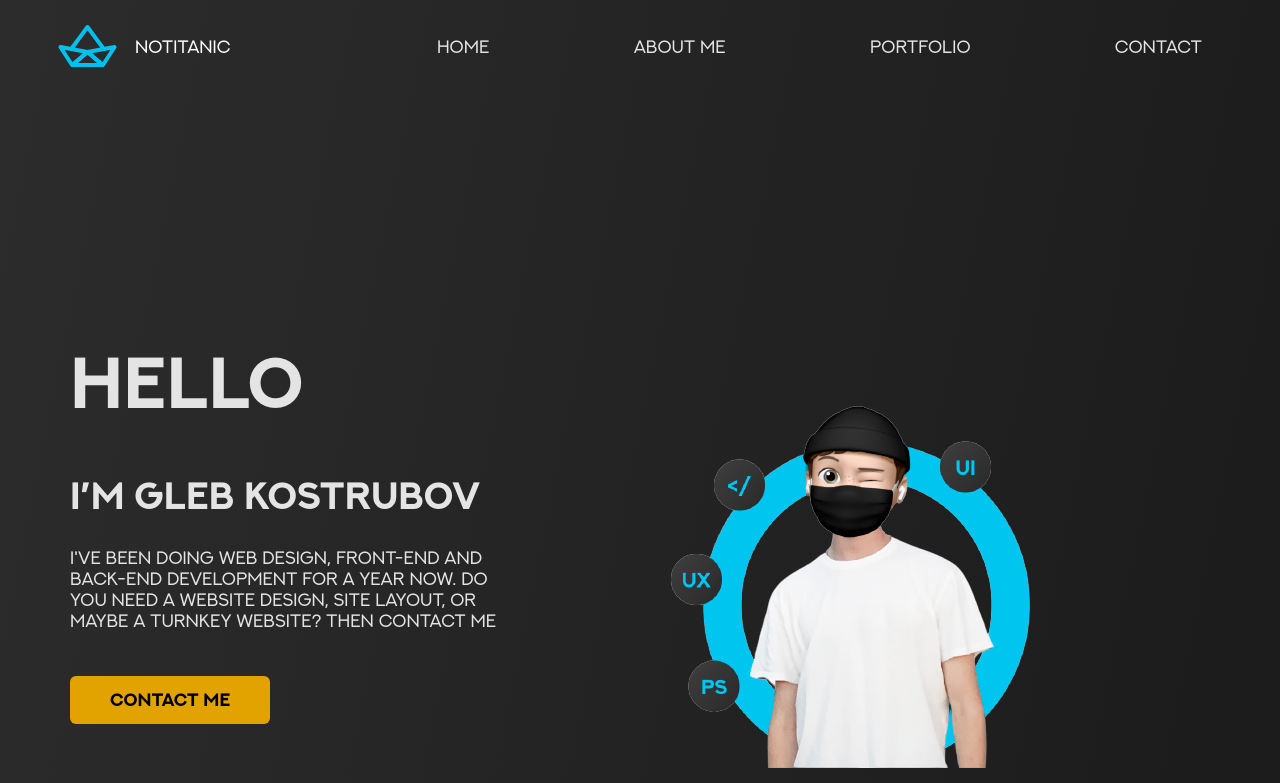
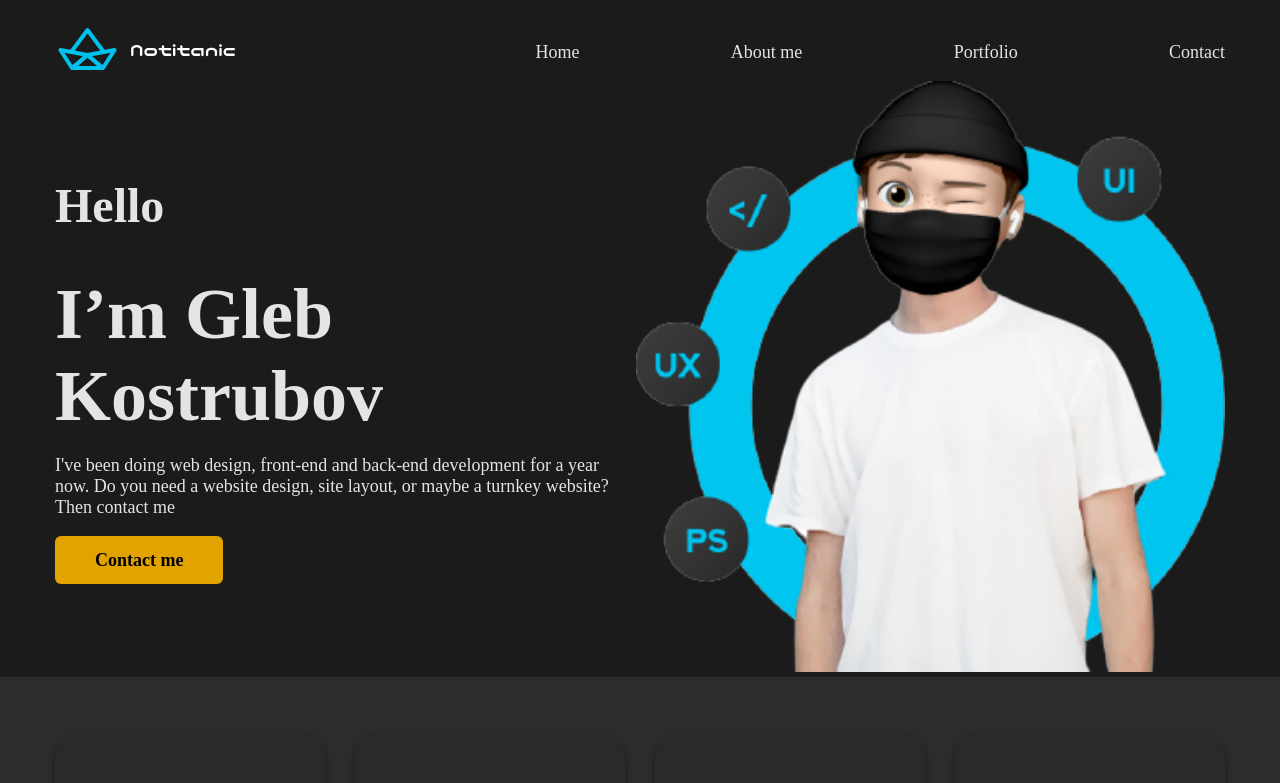
Before and after one commit to Vitaliy-Finiuk/Landing-page, a plain HTML site: page index.html in a window 1280 px wide. Shown: the top 783 px of the page. Drawn offline with nearby package versions, Linux system fonts and the light colour scheme; files whose address does not match are found by name.

Commit message:
New Header

```diff
--- a/Scripts/script.js
+++ b/Scripts/script.js
@@ -1,6 +1,6 @@
-const menuIcon = document.querySelector('.menu_icon');
+const menuIcon = document.querySelector('.menu-icon');
 if(menuIcon){
-    const menuBody = document.querySelector('.menu_body');
+    const menuBody = document.querySelector('.menu-body');
     menuIcon.addEventListener('click', function(e){
         document.body.classList.toggle('_lock');
         menuBody.classList.toggle('_active');
--- a/css/About.css
+++ /dev/null
@@ -1,80 +0,0 @@
-.about-item {
-  display: -webkit-box;
-  display: -ms-flexbox;
-  display: flex;
-  -ms-flex-wrap: wrap;
-      flex-wrap: wrap;
-  -webkit-box-pack: center;
-      -ms-flex-pack: center;
-          justify-content: center;
-  margin: 0px -15px;
-}
-
-.about-item__sills {
-  -ms-flex-preferred-size: 270px;
-      flex-basis: 270px;
-  height: 270px;
-  margin: 0px 15px 30px 15px;
-  width: calc(25% - 30px);
-  background: #2A2A2A;
-  border-radius: 29px;
-  -webkit-box-shadow: 0px 4px 6px rgba(0, 0, 0, 0.47);
-          box-shadow: 0px 4px 6px rgba(0, 0, 0, 0.47);
-  border: none;
-  -webkit-transition: background-color 100ms ease-in-out;
-  transition: background-color 100ms ease-in-out;
-  font-size: 24px;
-  line-height: 29px;
-  color: #E4E4E4;
-  cursor: pointer;
-}
-
-.about-item__sills:hover, .about-item__sills:focus {
-  background-color: rgba(0, 0, 0, 0.47);
-}
-
-.about-item__sills img {
-  max-width: 75px;
-  max-height: 75px;
-}
-
-.about-desc {
-  padding-top: 400px;
-  display: -webkit-inline-box;
-  display: -ms-inline-flexbox;
-  display: inline-flex;
-  -webkit-box-orient: vertical;
-  -webkit-box-direction: normal;
-      -ms-flex-flow: column wrap;
-          flex-flow: column wrap;
-  -webkit-box-pack: center;
-      -ms-flex-pack: center;
-          justify-content: center;
-  -webkit-box-align: start;
-      -ms-flex-align: start;
-          align-items: flex-start;
-  -ms-flex-line-pack: start;
-      align-content: flex-start;
-  width: 300px;
-  height: 100px;
-}
-
-.about-desc__text {
-  -ms-flex-item-align: stretch;
-      -ms-grid-row-align: stretch;
-      align-self: stretch;
-  -webkit-box-flex: 0;
-      -ms-flex: 0 1 100px;
-          flex: 0 1 100px;
-  text-align: center;
-  -webkit-box-pack: center;
-      -ms-flex-pack: center;
-          justify-content: center;
-  width: 370px;
-  height: 690px;
-  font-size: 20px;
-  line-height: 24px;
-  background: #070707;
-  border-radius: 14px;
-  z-index: 0;
-}
--- a/index.html
+++ b/index.html
@@ -13,32 +13,82 @@
 </head>
 
 <body>
-    <div class=" home-bg">
-        <header>
+    <div class="header-bg">
+        <header class="container">
+            <div class="header">
+            <div class="header__logo">
+                <img src="Image/Header/Logo.svg" alt="logo" />
+            </div>
+            <div class="menu-icon">
+                <div class="menu-icon__line"></div>
+                <div class="menu-icon__line"></div>
+                <div class="menu-icon__line"></div>
+                <span></span>
+            </div>
+            <nav class="menu menu-body">
+                <ul class="menu-list">
+                    <li class="menu-list__item" >
+                        <a  href="#">Home</a>
+                    </li>
+                    <li class="menu-list__item">
+                        <a href="#">About me</a>
+                    </li>
+                    <li class="menu-list__item">
+                        <a href="#">Portfolio</a>
+                    </li>
+                    <li class="menu-list__item">
+                        <a href="#">Contact</a>
+                    </li>
+                </ul>
+            </nav>
+        </div>
+            <div class="header-content">
+                <div class="header-content__text">
+                    <div class="header-title">
+                        <h2 class="header-title__main" >Hello</h2>
+                        <h1 class="header-title__secondary">I’m Gleb Kostrubov</h1>
+                    </div>
+
+                    <div class="header__text">
+                        <p>
+                            I've been doing web design, front-end and back-end development
+                            for a year now. Do you need a website design, site layout, or
+                            maybe a turnkey website? Then contact me
+                        </p>
+                    </div>
+
+                    <button class="header__button button">Contact me</button>
+                </div>
+                <div class="header-content__image">
+                    <img class="img" src="Image/Header/Gleb.png" max-width = "632px"
+                    height = "674px" alt="Gleb" />
+                </div>
+            </div>
+        </header>
+
+        <!-- <header>
             <div class="home container">
-                <div class="menu_icon">
+                <div class="menu-icon">
                     <div class="bar1"></div>
                     <div class="bar2"></div>
                     <div class="bar3"></div>
                     <span></span>
                 </div>
-                <nav class="home-header menu_body">
-
-                    <div class="home-header__logo">
-                        <img src="Image/About/07.svg" alt="logo" />
-                        <div class="home-header__text">Notitanic</div>
-                    </div>
+                <div class="home-header__logo">
+                    <img src="Image/Header/Logo.svg" alt="logo" />
+                </div>
+                <nav class="home-header menu-body">
                     <ul class="home-header__menu">
-                        <li class="menu__link">
+                        <li class="menu-link">
                             <a href="#">Home</a>
                         </li>
-                        <li class="menu__link">
+                        <li class="menu-link">
                             <a href="#">About me</a>
                         </li>
-                        <li class="menu__link">
+                        <li class="menu-link">
                             <a href="#">Portfolio</a>
                         </li>
-                        <li class="menu__link">
+                        <li class="menu-link">
                             <a href="#">Contact</a>
                         </li>
                     </ul>
@@ -65,7 +115,9 @@
                     </div>
                 </div>
             </div>
-        </header>
+        </header> -->
+
+
     </div>
     <main class="main">
         <div class="about container">
@@ -256,8 +308,7 @@
         </div>
 
         <div class="home-header__logo footer-helper">
-            <img src="Image/About/07.svg" alt="logo" />
-            <div class="home-header__text">Notitanic</div>
+            <img src="Image/Header/Logo.svg" alt="logo" />
             <p>Copyright © 2021, Notitanic</p>
         </div>
     </footer>
--- a/scss/_header.scss
+++ b/scss/_header.scss
@@ -1,155 +1,116 @@
-.home {
-  font-family: var(--secondary-font);
-  height: 100vh;
+.header-bg {
+  background-color: #1b1b1b;
 }
-.home-header {
-  padding: 0;
+.header {
   display: flex;
+  flex-direction: column;
   align-items: center;
 
   &__logo {
-    flex-direction: column;
-    display: flex;
-    align-items: center;
   }
-
   &__text {
-    margin: 0px 15px;
-    font-style: normal;
-    font-weight: normal;
-    font-size: 18px;
-    line-height: 18px;
-    color: #ffffff;
-  }
-
-  &__menu {
-    padding: 0px;
-  }
-}
-
-.menu {
-  &__link {
-    margin: 15px;
-    font-size: 18px;
-    line-height: 16px;
-    list-style-type: none;
-    color: #e4e4e4;
-  }
-}
-.gleb {
-  display: flex;
-  justify-content: space-around;
-  text-align: center;
-  flex-wrap: wrap;
-  height: 100vh;
-}
-.home-slogan {
-  max-width: 450px;
-  padding: 0px 15px;
-
-  &__gleb {
-    width: 100%;
-    display: flex;
-    align-items: flex-end;
-    justify-content: center;
-  }
-}
-.slogan {
-  width: auto;
-  &__title {
-    font-size: 25px;
-    line-height: 54px;
-    h1 {
-      font-weight: bold;
-      font-size: 38px;
-    }
-  }
-
-  &__text {
+    font-weight: 300;
     font-size: 18px;
     line-height: 21px;
   }
 }
-.button {
+
+.header-title {
+  &__main {
+    font-weight: 600;
+    font-size: 48px;
+    line-height: 54px;
+  }
+
+  &__secondary {
+    margin: 0px;
+    font-weight: bold;
+    font-size: 72px;
+    line-height: 82px;
+  }
+}
+
+.container {
+  padding: 24px 12px 0px;
+}
+.menu-icon {
+}
+.menu {
+  font-weight: 300;
+  font-size: 18px;
+  line-height: 21px;
+  cursor: pointer;
+}
+.menu-body {
+}
+
+.menu_body._active {
+}
+.menu-list {
+  &__item {
+    list-style-type: none;
+  }
+}
+
+.header-content {
+  align-items: center;
+  &__text {
+    display: flex;
+    flex-direction: column;
+    align-items: center;
+    text-align: center;
+    margin-bottom: 35px;
+    font-weight: 300;
+    font-size: 18px;
+    line-height: 21px;
+  }
+
+  &__image {
+  }
+}
+.header {
+  &__button {
     background-color: #e2a300;
-  font-weight: bold;
-  font-size: 18px;
-  line-height: 20px;
-  margin-top: 27px;
-  padding: 14px 40px;
-  border-radius: 6px;
-  border: none;
-  cursor: pointer;
     &:hover,
     &:focus {
       background: linear-gradient(87.32deg, #e2a300 4.47%, #e29500 95.53%);
       box-shadow: 0px 2px 13px rgba(226, 158, 0, 0.48);
     }
   }
-
-@media (min-width: 767px) {
-  .home-header {
-    &__logo {
-      flex-direction: row;
-      flex: 4 0 auto;
 }
-    &__menu {
-      display: flex;
-      justify-content: space-between;
-      flex: 7 0 auto;
-    }
-  }
-  .menu {
-    &_icon {
-      display: none;
-    }
+.button {
+  font-weight: bold;
+  font-size: 18px;
+  line-height: 20px;
+  padding: 14px 40px;
+  border-radius: 6px;
+  border: none;
+  cursor: pointer;
 }
 
-  .menu {
-    &__link {
-      margin: 5px;
-      padding: 5px;
-      flex: 0 1 auto;
-    }
-  }
-  .gleb {
-    flex-wrap: nowrap;
-    text-align: left;
-    justify-content: flex-start;
-  }
-
-  .home-slogan {
-    padding-top: 200px;
-  }
-  .slogan {
-    &__title {
-      font-size: 48px;
-    }
-  }
-
-  .home-slogan {
-
-		&__gleb {
-      max-width: 632px;
-      height: 674.47px;
-		}
-}
-
+.img {
+  height: auto;
+  width: 100%;
 }
 
 @media (max-width: 767px) {
-  .menu {
-    &_icon {
-
+  .menu-icon {
+    right: 25px;
+    top: 10px;
     z-index: 5;
     display: block;
     position: fixed;
     cursor: pointer;
-
+    &__line {
+      width: 35px;
+      height: 5px;
+      background-color: #00c1ec;
+      margin: 6px 0;
+      transition: 0.4s;
     }
   }
 
-  .menu_body {
+  .menu-body {
     display: flex;
     flex-direction: column;
     position: fixed;
@@ -161,14 +122,46 @@
     background-color: #696664;
     transition: left 0.3s ease 0s;
   }
+
   .menu_body._active {
     transform: translate(0px, 0px);
   }
 }
-.bar1, .bar2, .bar3 {
-  width: 35px;
-  height: 5px;
-  background-color: rgb(192, 25, 89);
-  margin: 6px 0;
-  transition: 0.4s;
+
+@media (min-width: 767px) {
+  .header {
+    align-items: center;
+    flex-direction: row;
+    justify-content: space-between;
+
+    &__logo {
+      flex: 4 0 auto;
     }
+  }
+  .menu-body {
+    display: flex;
+    flex: 7 0 auto;
+    justify-content: space-between;
+  }
+  .menu-list {
+    display: flex;
+    flex: 1 0 auto;
+    justify-content: space-between;
+    &__item {
+      display: flex;
+    }
+  }
+  .header-content {
+    display: flex;
+    &__text {
+      flex: 350px;
+      align-items: flex-start;
+      text-align: left;
+    }
+
+    &__image {
+      align-self: flex-end;
+      flex: 1 0 auto;
+    }
+  }
+}
--- a/scss/style.scss
+++ b/scss/style.scss
@@ -3,19 +3,18 @@
 @import "_footer";
 @import "_mainSlider";
 
+
+
 .container {
     max-width: 1170px;
-    margin: auto;
+    margin: 0 auto;
 }
 
 body{
 
-    --main-font: "Arodora Pro";
-    --secondary-font: "NEXT ART";
 
     background-color: #2C2C2C;
     color: #E4E4E4;
-    font-family: var(--secondary-font);
     margin: 0px;
     a {
         color: #E4E4E4;
```
Also changed, not shown: Image/Gleb.png (deleted), Image/Header/Gleb.png (added), Image/Header/Logo.svg (added), Image/Header/image 4.jpg (renamed from Image/image 4.jpg), css/style.css. Lines whose indentation alone changed are shown as unchanged.
